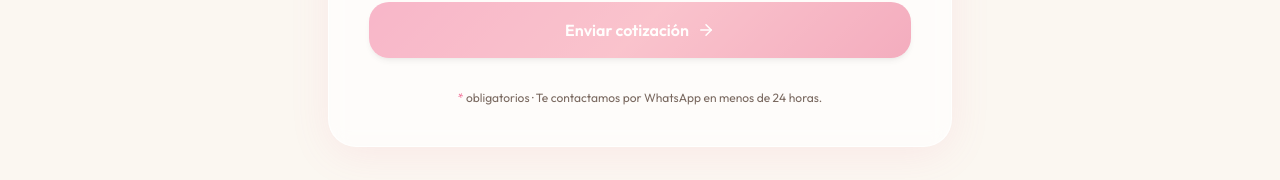
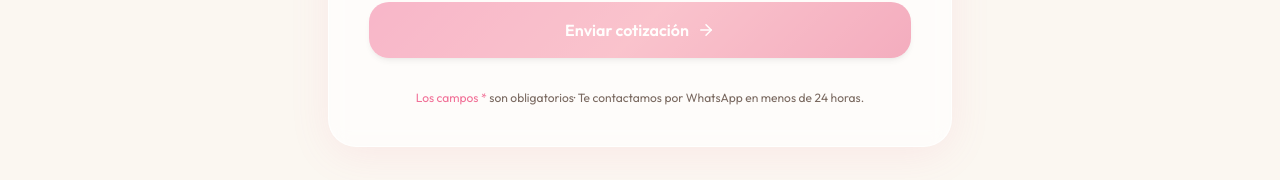
Before and after one commit to 4n1mah/kan-m-reposteria, a Next.js app: page /cotizar in a window 1280 px wide. Shown: the part 1780-1960 px from the top of the page. Built offline with nearby package versions, Linux system fonts and the light colour scheme.

Commit message:
Update mandatory fields message in cotizar page

```diff
--- a/src/app/cotizar/page.tsx
+++ b/src/app/cotizar/page.tsx
@@ -720,7 +720,7 @@ function CotizarForm() {
             ):<>Enviar cotización <ArrowRight size={18}/></>}
           </button>
           <p className="text-center text-xs text-[var(--muted-foreground)]">
-            <span className="text-[var(--rose)]">*</span> obligatorios · Te contactamos por WhatsApp en menos de 24 horas.
+            <span className="text-[var(--rose)]">Los campos *</span> son obligatorios· Te contactamos por WhatsApp en menos de 24 horas.
           </p>
         </div>
       </section>
```
